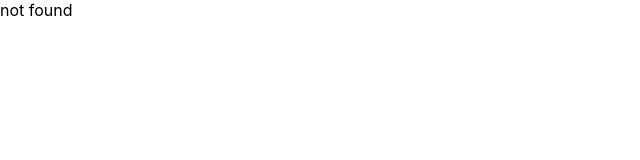
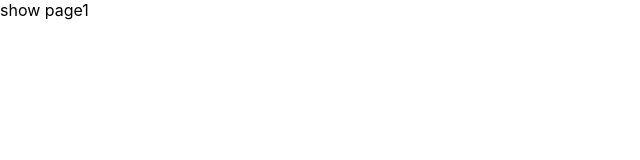
Before and after one commit to ashishkumarko1904/box-office, a React (Create React App) app: page /show/1 in a window 1280 px wide. Shown: the top 160 px of the page, without its empty margins (0-640 px from the left). Built offline with nearby package versions, Linux system fonts and the light colour scheme.

Commit message:
created dynamic showpage

```diff
--- a/src/App.jsx
+++ b/src/App.jsx
@@ -2,6 +2,7 @@
 import Home from './pages/Home';
 import Starred from './pages/Starred';
 import MainLayout from './components/MainLayout';
+import Show from './pages/Show';
 
 function App() {
   return (
@@ -11,6 +12,8 @@
       <Route path="/" element={<Home />} />
       <Route path="/Starred" element={<Starred />} />
       </Route>
+      <Route path='/show/:showId' element = {<Show />}/>
+
       <Route path="*" element={<div>not found</div>} />
       {/*
       <Route path="/" element={<App />}>
--- a/src/components/shows/ShowCard.jsx
+++ b/src/components/shows/ShowCard.jsx
@@ -8,7 +8,7 @@
         </div>
         <p>{summaryStripped}</p>
         <div>
-            <Link to="/">read more</Link>
+            <Link to={`/show/${id}`}>read more</Link>
             <button>star me</button>
         </div>
         <h1>{name}</h1>
--- /dev/null
+++ b/src/pages/Show.jsx
@@ -0,0 +1,10 @@
+import { useParams } from "react-router-dom";
+
+const Show = ()=>{
+    const {showId} = useParams();
+
+    return <div>
+        show page{showId}
+    </div>
+}
+export default Show;
```
